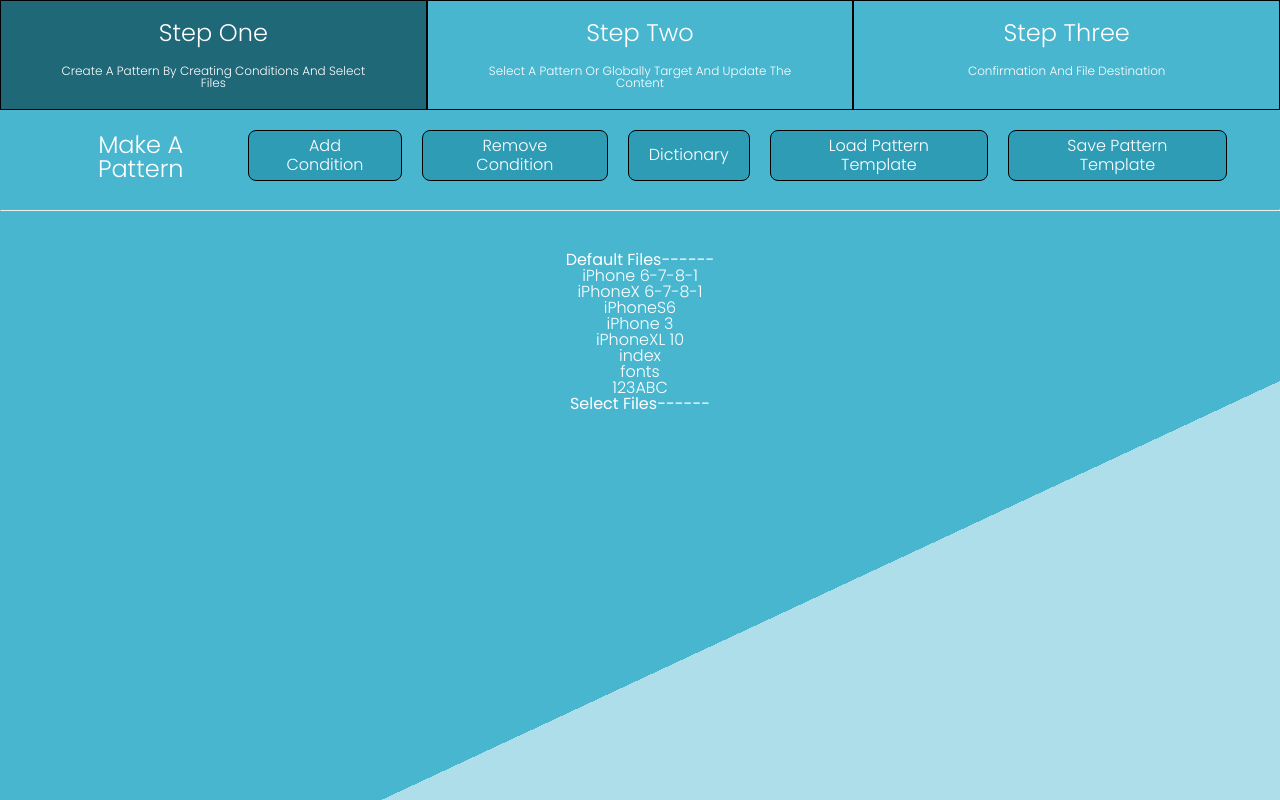
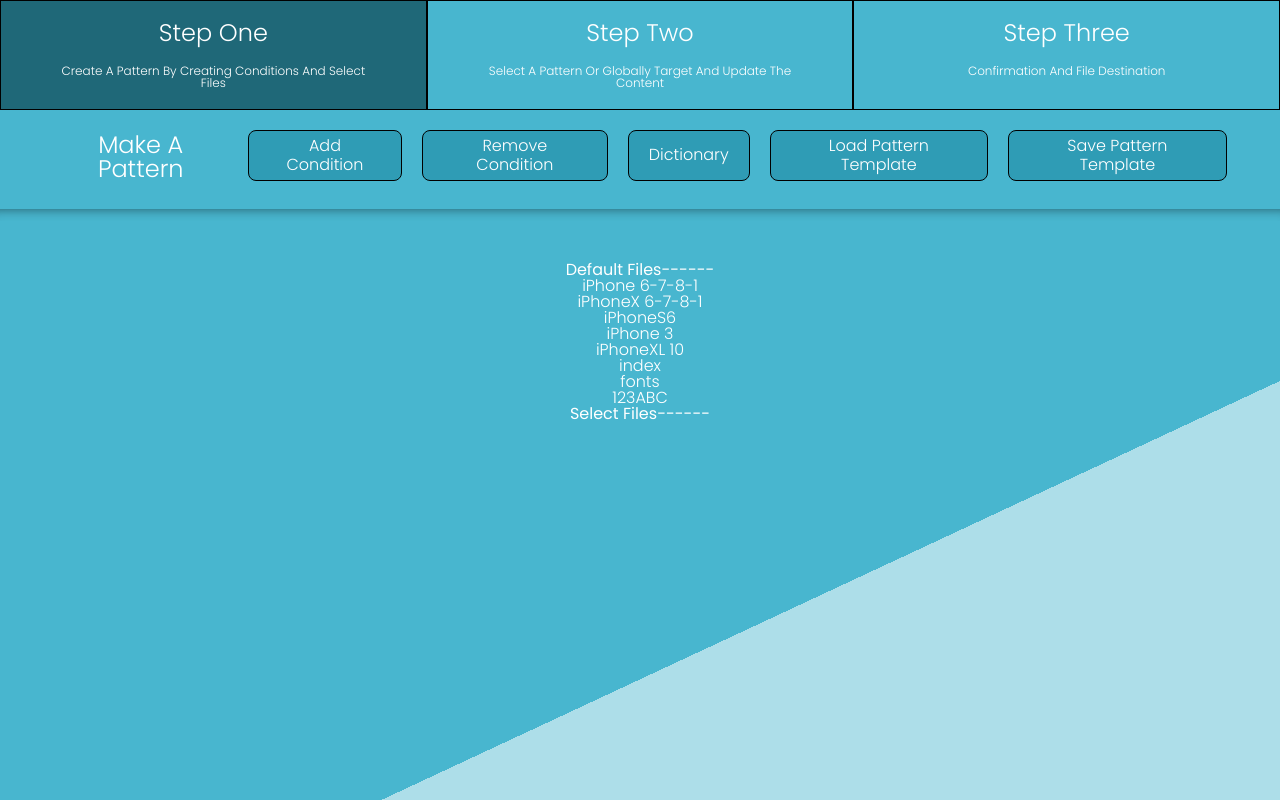
Before and after one commit to roboticbeing/BTH545_Assignment3, a React (Create React App) app in the folder a3/: page / in a window 1280 px wide. Built offline with nearby package versions, Linux system fonts and the light colour scheme.

Commit message:
fancy hr

```diff
--- a/a3/src/components/PartOne/style.scss
+++ b/a3/src/components/PartOne/style.scss
@@ -27,6 +27,17 @@ button {
     background-color:darken($color: $colour-primary, $amount: 10);
     &:hover { background-color: darken($color: $colour-primary, $amount: 20)}
 
+}
+// hr{
+//     border: 0;
+//     border-bottom: 1px dashed $colour-secondary;
+//     background: teal;
+// }
+
+hr{
+    height: 12px;
+    border: 0;
+    box-shadow: inset 0 12px 12px -12px rgba(0, 0, 0, 0.5);
 }
 
 .nav-item {
```
